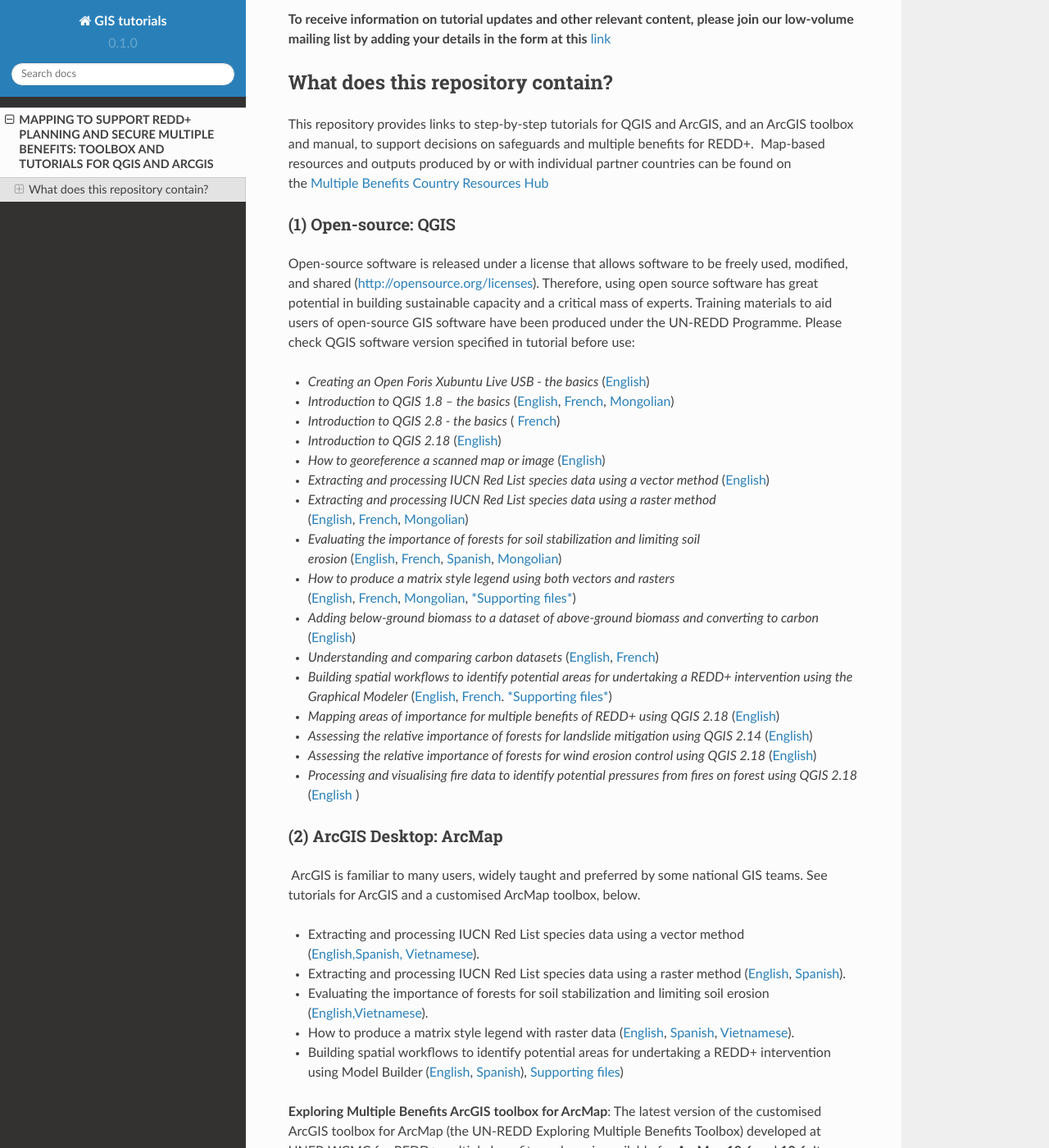
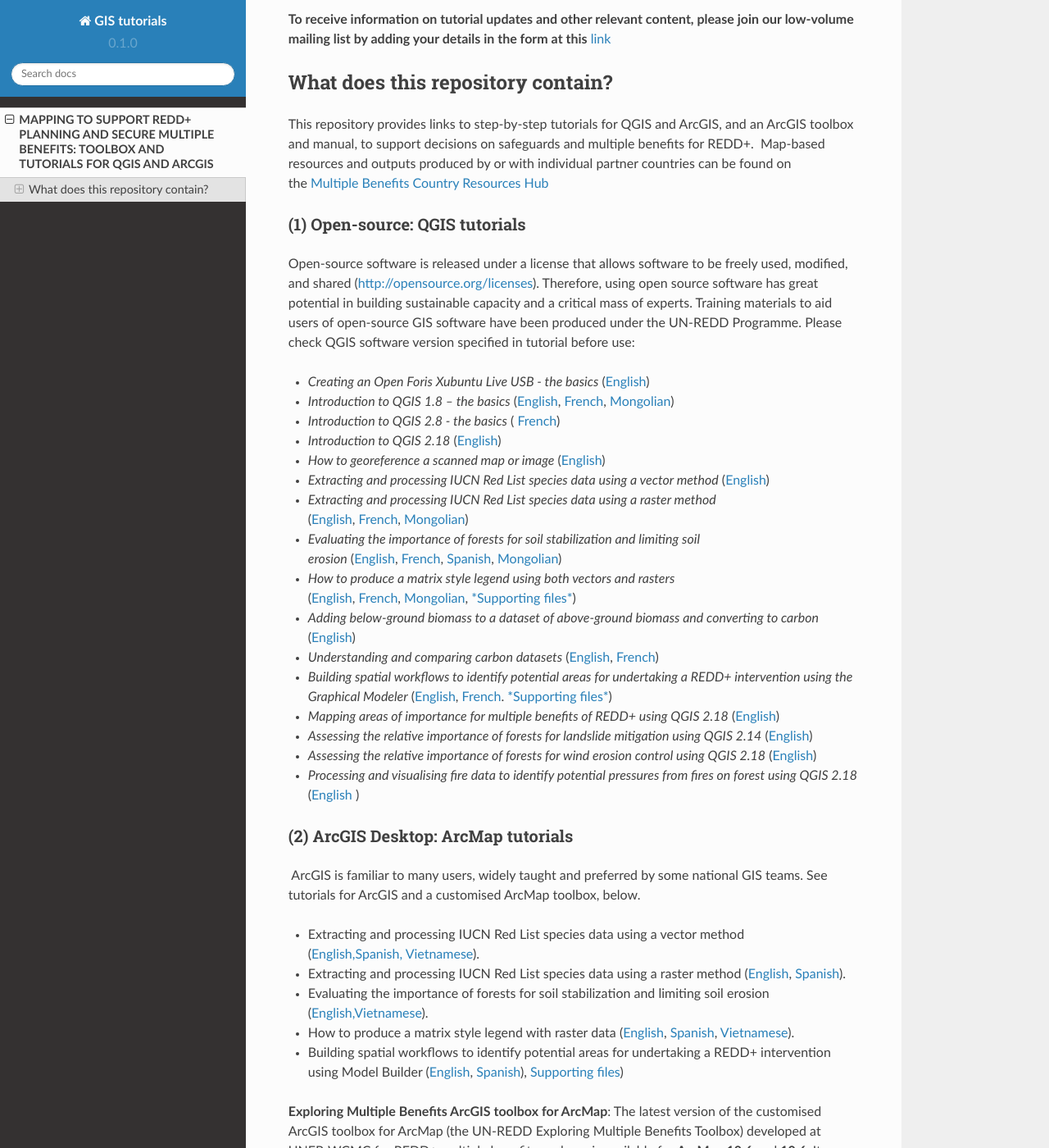
Before and after one commit to corinnar/GIS_tutorials, a Sphinx documentation site: the page built from docs/source/GIS_TOOLS_PAGE.rst, in a window 1280 px wide and 1400 px high, scrolled down 673 px. Shown: the whole window at 82% size. Built offline with Sphinx 7.4.7 and the Read the Docs theme 2.0.0, drawn with Linux system fonts in a browser that asks for light colours; pages that are not in the unit, such as notebooks, are missing from menus; some of the changed text lies outside the part shown.

Commit message:
Update GIS_TOOLS_PAGE.rst

```diff
--- a/docs/source/GIS_TOOLS_PAGE.rst
+++ b/docs/source/GIS_TOOLS_PAGE.rst
@@ -16,7 +16,7 @@
 ----------------------------------
 This repository provides links to step-by-step tutorials for QGIS and ArcGIS, and an ArcGIS toolbox and manual, to support decisions on safeguards and multiple benefits for REDD+.  Map-based resources and outputs produced by or with individual partner countries can be found on the \ `Multiple Benefits Country Resources Hub <http://bitly.com/mbs-redd>`__
 
-(1) **Open-source: QGIS**
+(1) **Open-source: QGIS tutorials**
 ~~~~~~~~~~~~~~~~~~~~~~~~~
 
 Open-source software is released under a license that allows software to be freely used, modified, and shared (http://opensource.org/licenses). Therefore, using open source software has great potential in building sustainable capacity and a critical mass of experts. Training materials to aid users of open-source GIS software have been produced under the UN-REDD Programme. Please check QGIS software version specified in tutorial before use:
@@ -54,7 +54,7 @@
 -  *Processing and visualising fire data to identify potential pressures from fires on forest using QGIS 2.18* (`English  <https://www.un-redd.org/sites/default/files/2021-10/FireTutorial.pdf>`__)
 
 
-(2) **ArcGIS Desktop: ArcMap**
+(2) **ArcGIS Desktop: ArcMap tutorials**
 ~~~~~~~~~~~~~~~~~~~~~~~~~~~~~~
 
  ArcGIS is familiar to many users, widely taught and preferred by some national GIS teams. See tutorials for ArcGIS and a customised ArcMap toolbox, below.
```
Also changed, not shown: other parts of docs/source/GIS_TOOLS_PAGE.rst (+1 -1 lines).
